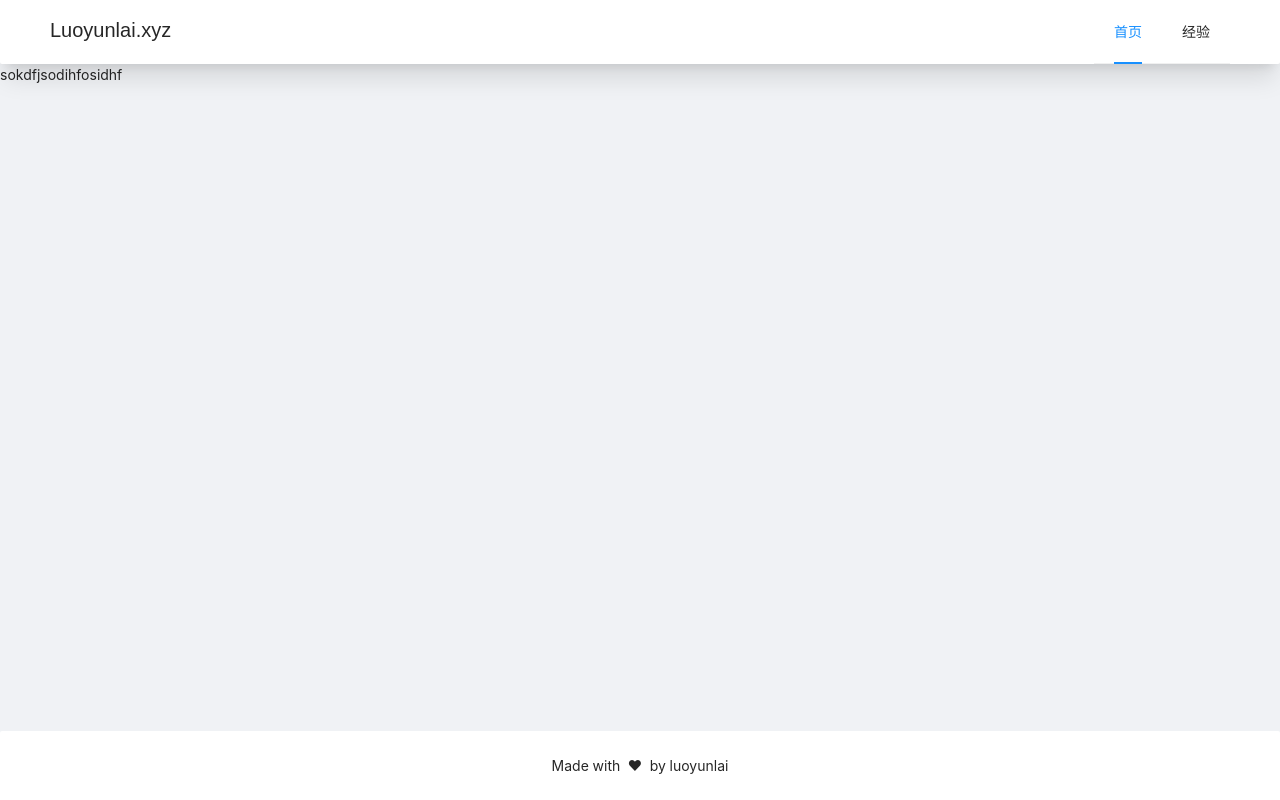
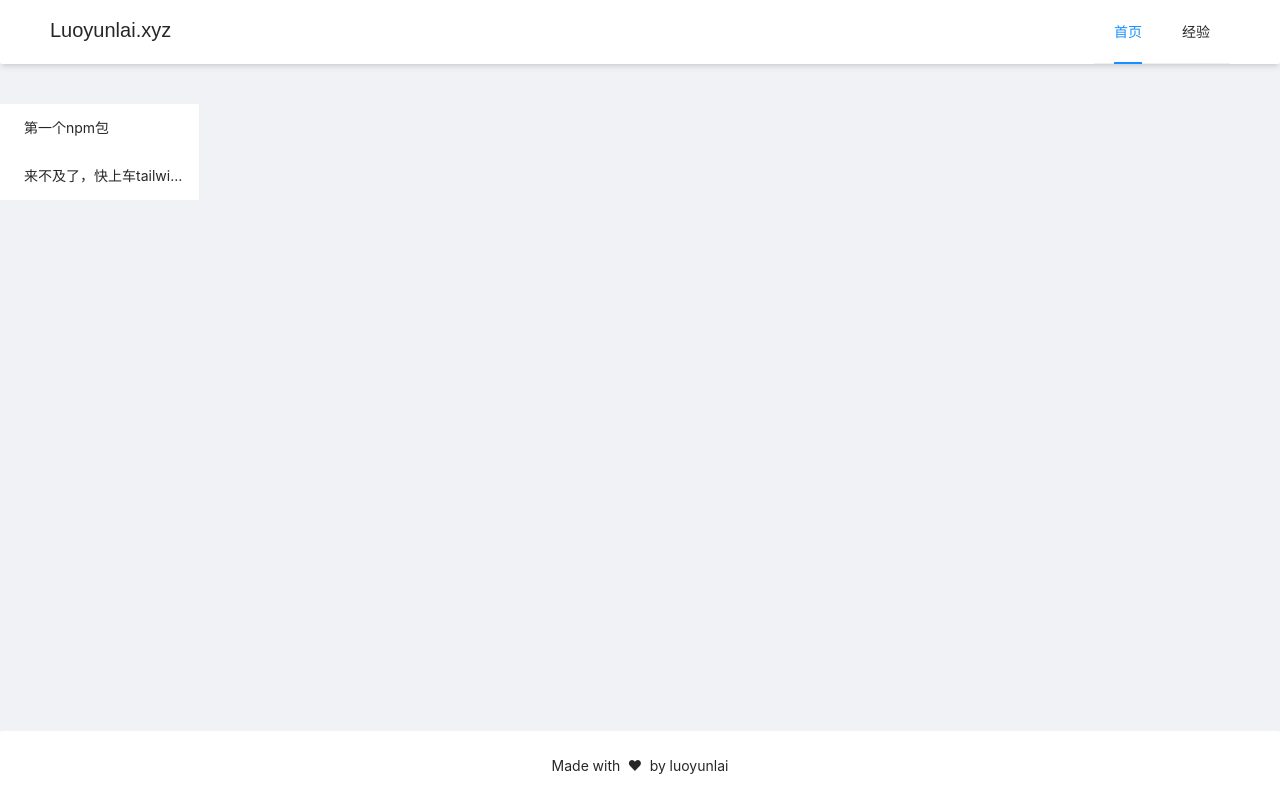
Before and after one commit to ChrisLuckComes/luoyunlai.xyz, a React app: page /experience in a window 1280 px wide. Built offline with nearby package versions, Linux system fonts and the light colour scheme.

Commit message:
开始开发第一个页面

```diff
--- a/package.json
+++ b/package.json
@@ -40,6 +40,7 @@
     "fs-extra": "^10.0.0",
     "html-webpack-plugin": "^5.5.0",
     "identity-obj-proxy": "^3.0.0",
+    "immer": "^9.0.12",
     "jest": "^27.4.3",
     "jest-resolve": "^27.4.2",
     "jest-watch-typeahead": "^1.0.0",
@@ -66,6 +67,7 @@
     "tailwindcss": "^3.0.2",
     "terser-webpack-plugin": "^5.2.5",
     "typescript": "^4.6.2",
+    "use-immer": "^0.6.0",
     "web-vitals": "^2.1.4",
     "webpack": "^5.64.4",
     "webpack-dev-server": "^4.6.0",
--- a/scripts/build.js
+++ b/scripts/build.js
@@ -3,7 +3,7 @@
 // Do this as the first thing so that any code reading it knows the right env.
 process.env.BABEL_ENV = 'production';
 process.env.NODE_ENV = 'production';
-
+process.env.GENERATE_SOURCEMAP = 'false';
 // Makes the script crash on unhandled rejections instead of silently
 // ignoring them. In the future, promise rejections that are not handled will
 // terminate the Node.js process with a non-zero exit code.
--- a/src/App.tsx
+++ b/src/App.tsx
@@ -8,9 +8,10 @@ import "./styles/home.css";
 const { Header, Content, Footer } = Layout;
 
 const classMap = {
-  menu: "flex justify-between bg-white rounded-b-sm shadow-xl",
+  menu: "flex justify-between bg-white rounded-b-sm shadow-md",
   logo: "text-header font-header cursor-pointer",
   footer: "flex justify-center bg-white rounded-t-sm shadow-xl",
+  content:"pt-content"
 };
 
 export default function App() {
@@ -32,7 +33,7 @@ export default function App() {
           ))}
         </Menu>
       </Header>
-      <Content>
+      <Content className={classMap.content}>
         <Routes>
           {routers.map((router) => (
             <Route
--- /dev/null
+++ b/src/hooks/useLazyComponent.tsx
@@ -0,0 +1,20 @@
+import React, { lazy, ReactNode, Suspense } from "react";
+
+/**
+ *
+ * @param componentPath 组件的路径
+ * @param fallback 加载时显示的组件
+ * @returns
+ */
+export function useLazyComponent(
+  component: string | React.LazyExoticComponent<() => JSX.Element>,
+  fallback: NonNullable<ReactNode> | null
+) {
+  const Element =
+    component === "string" ? lazy(() => import(component)) : component;
+  return (
+    <Suspense fallback={fallback}>
+      <Element />
+    </Suspense>
+  );
+}
--- a/src/pages/experiences/index.tsx
+++ b/src/pages/experiences/index.tsx
@@ -1,5 +1,59 @@
-import React from "react";
+import React, { Suspense, useMemo } from "react";
+import { useImmer } from "use-immer";
+
+import { Layout, Menu, Spin } from "antd";
+import routers from "@/router/router";
+import { LoadingOutlined } from "@ant-design/icons";
+
+const { Sider, Content } = Layout;
+const { Item } = Menu;
+
+const menus =
+  routers.find((router) => router.key === "experience")?.children ?? [];
 
 export default function Experience() {
-  return <div>sokdfjsodihfosidhf</div>;
+  const [selectedKeys, setSelectedKeys] = useImmer<string[]>([]);
+
+  const clickMenu = (e: { key: string }) => {
+    setSelectedKeys((draft) => (draft = [e.key]));
+  };
+
+  const current = () => {
+    if (selectedKeys.length !== 0) {
+      const Element = menus.find((x) => x.key === selectedKeys[0])
+        ?.element as React.FC;
+      return (
+        (
+          <Suspense
+            fallback={
+              <Spin
+                indicator={<LoadingOutlined className="text-icon" spin />}
+              ></Spin>
+            }
+          >
+            <Element />
+          </Suspense>
+        ) ?? <></>
+      );
+    } else {
+      return <></>;
+    }
+  };
+
+  return (
+    <Layout>
+      <Sider>
+        <Menu
+          selectedKeys={selectedKeys}
+          onClick={(e) => clickMenu(e)}
+          mode="inline"
+        >
+          {menus.map((menu) => (
+            <Item key={menu.key}>{menu.name}</Item>
+          ))}
+        </Menu>
+      </Sider>
+      <Content>{current()}</Content>
+    </Layout>
+  );
 }
--- /dev/null
+++ b/src/pages/experiences/npm.tsx
@@ -0,0 +1,5 @@
+import React from "react";
+
+export default function Npm() {
+    return <div>npm</div>;
+}
--- /dev/null
+++ b/src/pages/experiences/tailwindcss.tsx
@@ -0,0 +1,5 @@
+import React from "react";
+
+export default function TailwindCss() {
+    return <div>TailwindCss</div>;
+}
--- a/src/pages/index.tsx
+++ b/src/pages/index.tsx
@@ -1,5 +1,9 @@
 import React, { FC } from "react";
 
 export default (): React.ComponentType<any> => {
-  return () => <div>经验</div>;
+  const classMap = {
+    container: "flex justify-center align-center",
+  };
+
+  return () => <div className={classMap.container}>经验</div>;
 };
--- a/src/router/router.ts
+++ b/src/router/router.ts
@@ -12,6 +12,20 @@ const routers = [
     path: "/experience",
     name: "经验",
     element: lazy(() => import("@/pages/experiences/index")),
+    children: [
+      {
+        key: "npm",
+        path: "/experience/npm",
+        name: "第一个npm包",
+        element: lazy(() => import("@/pages/experiences/npm")),
+      },
+      {
+        key: "tailwindcss",
+        path: "/experience/tailwindcss",
+        name: "来不及了，快上车tailwindcss",
+        element: lazy(() => import("@/pages/experiences/tailwindcss")),
+      },
+    ],
   },
 ];
 
--- a/tailwind.config.js
+++ b/tailwind.config.js
@@ -6,7 +6,11 @@ module.exports = {
     "./public/index.html",
   ],
   theme: {
-    extend: {},
+    extend: {
+      padding: {
+        content: "40px",
+      },
+    },
     fontSize: {
       header: ["1.25rem", "3"],
       icon: ["1.25rem"],
```
Also changed, not shown: src/styles/tailwind.css, 1 other file (tests, documents, lock files or other folders).
